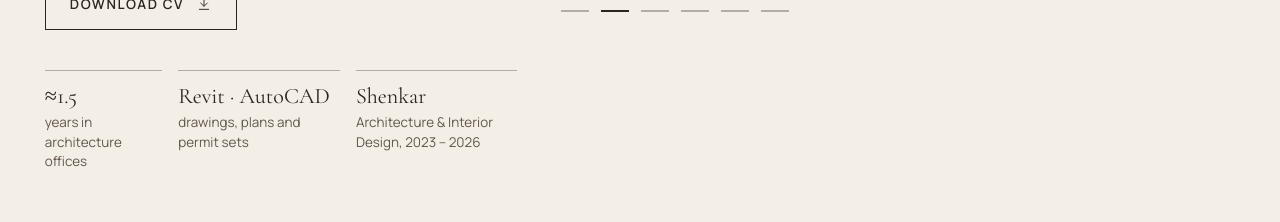
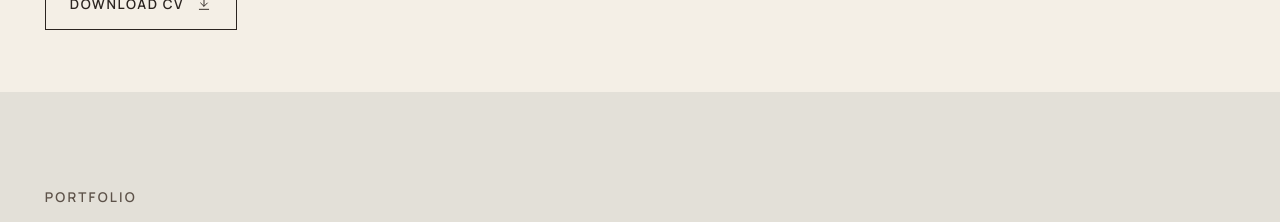
Before and after one commit to flashluzil-stack/nicole-portfolio, a React (Vite) app: page / in a window 1280 px wide. Shown: the part 725-947 px from the top of the page. Built offline with nearby package versions, Linux system fonts and the light colour scheme; a web font is replaced by a local one.

Commit message:
Home: remove the key-facts row from the hero
Co-Authored-By: Claude Opus 5.5 <noreply@anthropic.com>
Claude-Session: https://claude.ai/code/session_01VAdxmxobWLKmSvaW2GYEHQ

```diff
--- a/src/pages/Home.tsx
+++ b/src/pages/Home.tsx
@@ -37,14 +37,6 @@ export default function Home() {
               </Cta>
               <CvLink />
             </div>
-            <ul className="facts">
-              {t.home.facts.map((f) => (
-                <li key={f.label}>
-                  <span className="facts__value ltr">{f.value}</span>
-                  <span className="facts__label">{f.label}</span>
-                </li>
-              ))}
-            </ul>
           </div>
           <div className="home-hero__image">
             <HeroCarousel slides={homeSlides} />
```
